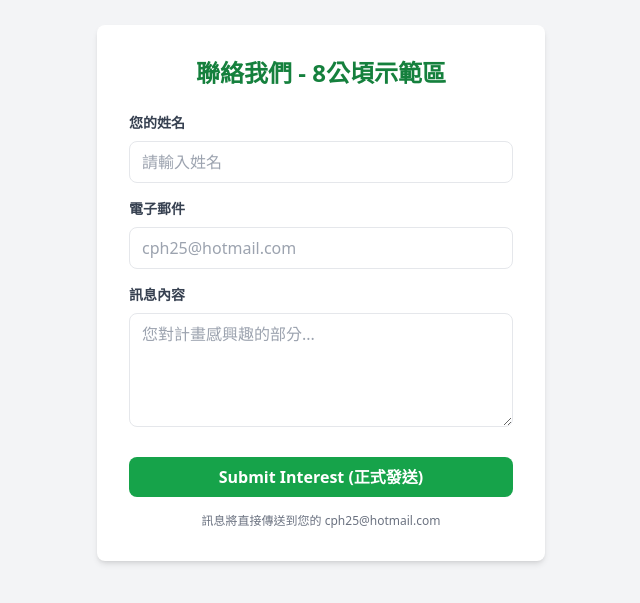
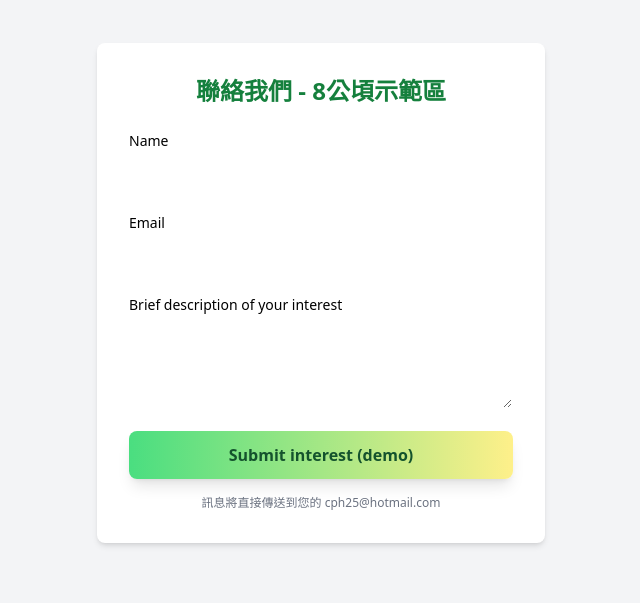
Before and after one commit to Goolage/Bicol-Agri-Project, a plain HTML site: page index.html in a window 1280 px wide. Shown: the part 107-710 px from the top of the page, without its empty margins (319-959 px from the left). Drawn offline with nearby package versions, Linux system fonts and the light colour scheme.

Commit message:
Update index.html

```diff
--- a/index.html
+++ b/index.html
@@ -10,25 +10,24 @@
     <div class="bg-white p-8 rounded-lg shadow-md w-full max-w-md">
         <h1 class="text-2xl font-bold mb-6 text-green-700 text-center">聯絡我們 - 8公頃示範區</h1>
 
-        <form action="https://formspree.io/f/mkoqodyb" method="POST">
-            <div class="mb-4">
-                <label class="block text-gray-700 text-sm font-bold mb-2">您的姓名</label>
-                <input type="text" name="name" class="w-full px-3 py-2 border rounded-lg focus:outline-none focus:ring-2 focus:ring-green-500" placeholder="請輸入姓名" required>
-            </div>
+        <form <form action="https://formspree.io/f/mkoqodyb" method="POST" class="space-y-4">
+    <div>
+        <label class="block text-sm font-medium mb-1">Name</label>
+        <input type="text" name="name" class="w-full p-2 bg-white/10 border border-white/20 rounded focus:border-green-400 outline-none" required>
+    </div>
+    <div>
+        <label class="block text-sm font-medium mb-1">Email</label>
+        <input type="email" name="_replyto" class="w-full p-2 bg-white/10 border border-white/20 rounded focus:border-green-400 outline-none" required>
+    </div>
+    <div>
+        <label class="block text-sm font-medium mb-1">Brief description of your interest</label>
+        <textarea name="message" rows="3" class="w-full p-2 bg-white/10 border border-white/20 rounded focus:border-green-400 outline-none" required></textarea>
+    </div>
 
-            <div class="mb-4">
-                <label class="block text-gray-700 text-sm font-bold mb-2">電子郵件</label>
-                <input type="email" name="email" class="w-full px-3 py-2 border rounded-lg focus:outline-none focus:ring-2 focus:ring-green-500" placeholder="cph25@hotmail.com" required>
-            </div>
-
-            <div class="mb-6">
-                <label class="block text-gray-700 text-sm font-bold mb-2">訊息內容</label>
-                <textarea name="message" rows="4" class="w-full px-3 py-2 border rounded-lg focus:outline-none focus:ring-2 focus:ring-green-500" placeholder="您對計畫感興趣的部分..." required></textarea>
-            </div>
-
-            <button type="submit" class="w-full bg-green-600 text-white font-bold py-2 px-4 rounded-lg hover:bg-green-700 transition duration-300">
-                Submit Interest (正式發送)
-            </button>
+    <button type="submit" class="w-full py-3 px-4 bg-gradient-to-r from-green-400 to-yellow-200 text-green-900 font-bold rounded-lg hover:opacity-90 transition shadow-lg">
+        Submit interest (demo)
+    </button>
+</form>
         </form>
 
         <p class="mt-4 text-xs text-center text-gray-500">
```
